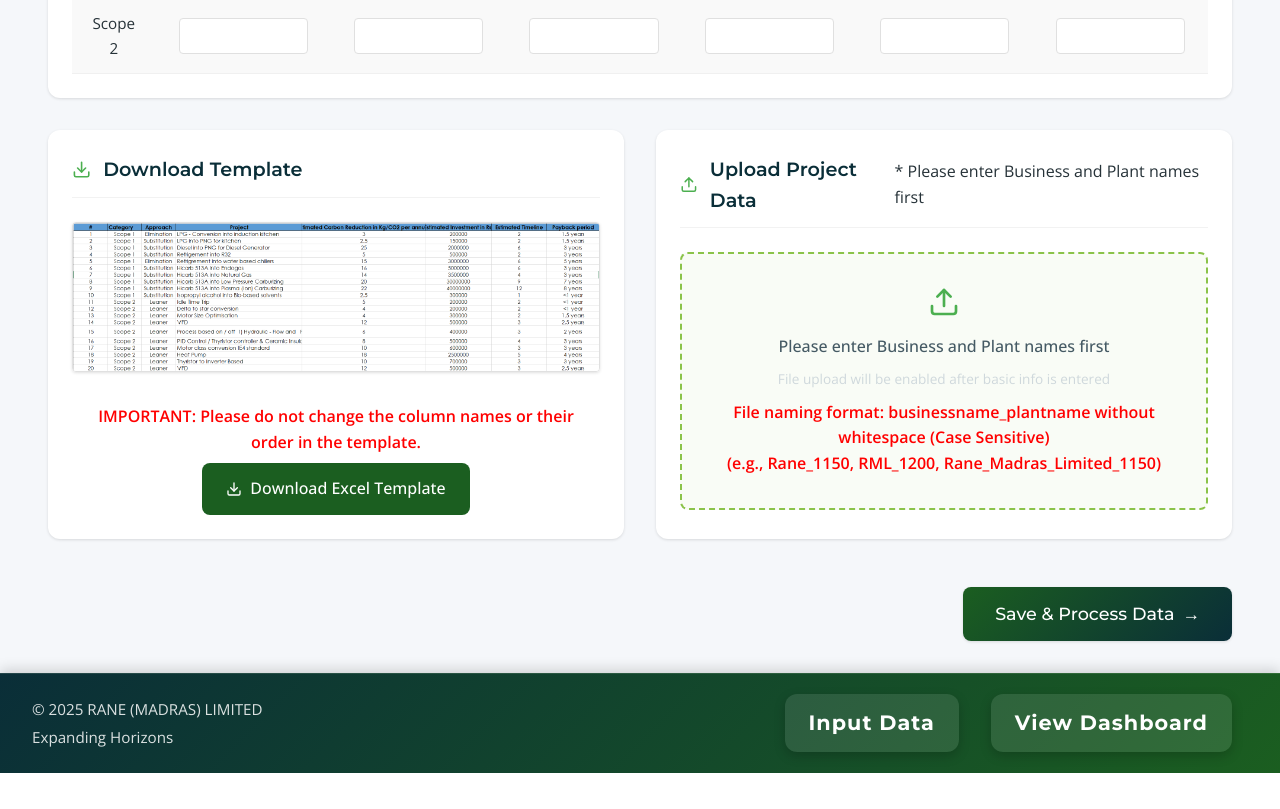
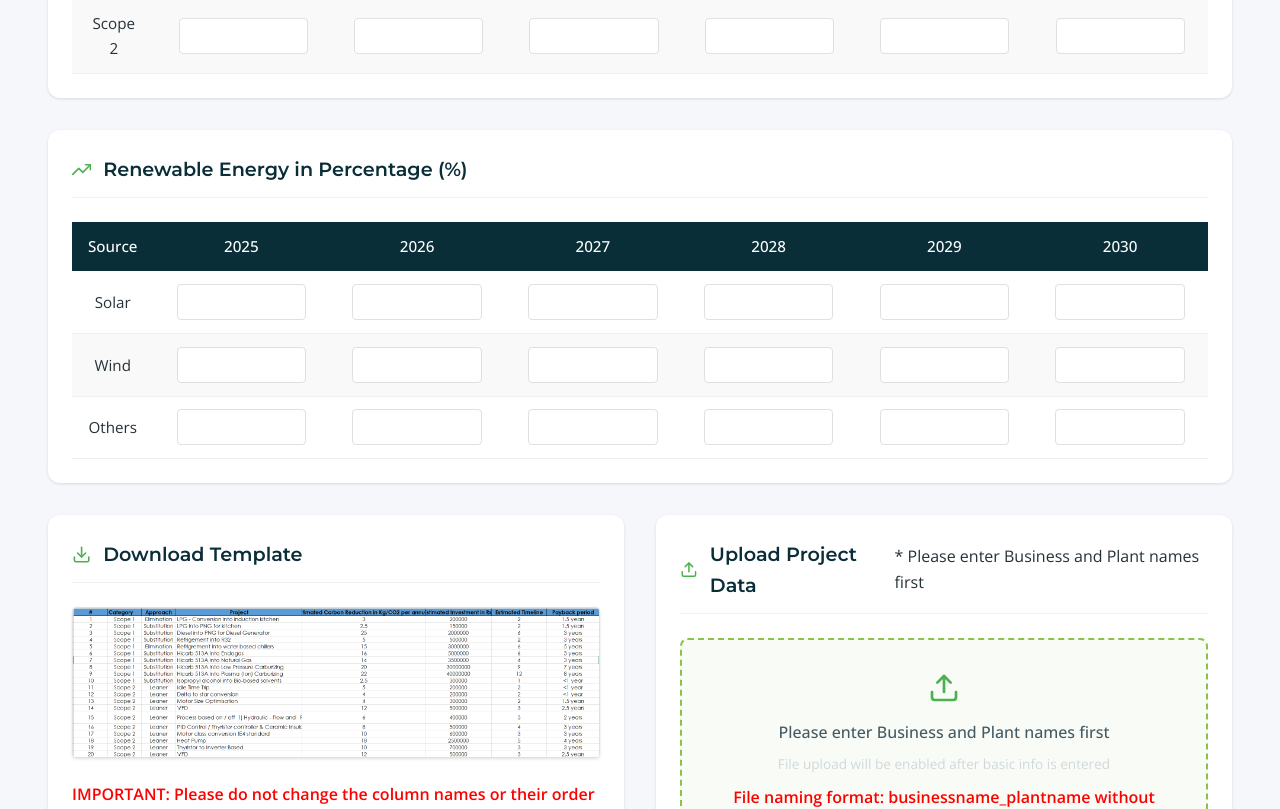
Before and after one commit to Jeyavarman-2005/carbon-emissions-app, a React (Create React App) app: page /input in a window 1280 px wide. Shown: the part 520-1329 px from the top of the page. Before the commit the page ends 1293 px from the top, so only its background shows below. Built offline with nearby package versions, Linux system fonts and the light colour scheme.

Commit message:
Add files via upload

```diff
--- a/src/pages/InputPage/InputPage.js
+++ b/src/pages/InputPage/InputPage.js
@@ -40,13 +40,22 @@ const InputPage = () => {
         formData.append(`scope2_${year}`, data[`scope2_${year}`] || 0);
       }
 
+       for (let year = 2025; year <= 2030; year++) {
+        formData.append(`solar_${year}`, data[`solar_${year}`] || 0);
+        formData.append(`wind_${year}`, data[`wind_${year}`] || 0);
+        formData.append(`others_${year}`, data[`others_${year}`] || 0);
+      }
+
       const result = await saveData(formData);
 
       if (result.success) {
-        alert('Data saved successfully to Google Sheets!');
-        navigate('/success'); // Optional: redirect to success page
-      } else {
-        alert('Error saving data: ' + (result.error || 'Unknown error'));
+      // Upload file if one was selected
+      if (file && result.plantId) {
+        await handleFileUpload(result.plantId);
+      }
+
+      alert('Data saved successfully to Database!');
+      navigate('/success');
     }
   } catch (error) {
     console.error('Submission error:', error);
@@ -72,7 +81,7 @@ const InputPage = () => {
     }
   };
 
-  const handleFileUpload = async () => {
+  const handleFileUpload = async (plantId) => {
   if (!formValid) {
     alert('Please enter Business Name and Plant Name first');
     return;
@@ -85,11 +94,16 @@ const InputPage = () => {
 
   try {
     setUploadStatus('uploading');
-      await uploadExcelFile(file, (progress) => {
+    const result = await uploadExcelFile(file, plantId, (progress) => {
       setUploadProgress(progress);
     });
+
+    if (result.success) {
       setUploadStatus('success');
       alert('File uploaded successfully!');
+    } else {
+      throw new Error('Upload failed');
+    }
   } catch (error) {
     console.error('Upload error:', error);
     setUploadStatus('error');
@@ -133,7 +147,7 @@ const InputPage = () => {
             </div>
           </section>
 
-          {/* Main Data Section - Only Emissions Table now */}
+           {/* Main Data Section */}
           <section className={styles.dataSection}>
             <div className={styles.emissionsCard}>
               <div className={styles.cardHeader}>
@@ -177,6 +191,76 @@ const InputPage = () => {
                             type="number"
                             step="0.01"
                             className={`${styles.tableInput} ${errors[`scope2_${year}`] ? styles.errorInput : ''}`}
+                          />
+                        </td>
+                      ))}
+                    </tr>
+                  </tbody>
+                </table>
+              </div>
+            </div>
+
+            {/* New Renewable Energy Table */}
+            <div className={`${styles.emissionsCard} ${styles.renewableCard}`}>
+              <div className={styles.cardHeader}>
+                <FiTrendingUp className={styles.cardIcon} />
+                <h3>Renewable Energy in Percentage (%)</h3>
+              </div>
+              <div className={styles.tableContainer}>
+                <table className={styles.emissionsTable}>
+                  <thead>
+                    <tr>
+                      <th>Source</th>
+                      {[2025,2026, 2027, 2028, 2029, 2030].map(year => (
+                        <th key={year}>{year}</th>
+                      ))}
+                    </tr>
+                  </thead>
+                  <tbody>
+                    <tr>
+                      <td>Solar</td>
+                      {[2025,2026, 2027, 2028, 2029, 2030].map(year => (
+                        <td key={`solar-${year}`}>
+                          <input
+                            {...register(`solar_${year}`, {
+                              min: { value: 0, message: "Must be positive" },
+                              max: { value: 100, message: "Cannot exceed 100%" }
+                            })}
+                            type="number"
+                            step="0.01"
+                            className={`${styles.tableInput} ${errors[`solar_${year}`] ? styles.errorInput : ''}`}
+                          />
+                        </td>
+                      ))}
+                    </tr>
+                    <tr>
+                      <td>Wind</td>
+                      {[2025,2026, 2027, 2028, 2029, 2030].map(year => (
+                        <td key={`wind-${year}`}>
+                          <input
+                            {...register(`wind_${year}`, {
+                              min: { value: 0, message: "Must be positive" },
+                              max: { value: 100, message: "Cannot exceed 100%" }
+                            })}
+                            type="number"
+                            step="0.01"
+                            className={`${styles.tableInput} ${errors[`wind_${year}`] ? styles.errorInput : ''}`}
+                          />
+                        </td>
+                      ))}
+                    </tr>
+                    <tr>
+                      <td>Others</td>
+                      {[2025,2026, 2027, 2028, 2029, 2030].map(year => (
+                        <td key={`others-${year}`}>
+                          <input
+                            {...register(`others_${year}`, {
+                              min: { value: 0, message: "Must be positive" },
+                              max: { value: 100, message: "Cannot exceed 100%" }
+                            })}
+                            type="number"
+                            step="0.01"
+                            className={`${styles.tableInput} ${errors[`others_${year}`] ? styles.errorInput : ''}`}
                           />
                         </td>
                       ))}
--- a/src/pages/InputPage/InputPage.module.css
+++ b/src/pages/InputPage/InputPage.module.css
@@ -285,13 +285,6 @@
   box-shadow: var(--shadow-sm);
 }
 
-.templateNote {
-  margin:0rem;
-  padding: 0.5rem;
-  text-align: center;
-  font-size: 1rem;
-}
-
 .downloadLink {
   display: flex;
   align-items: center;
```
Lines whose indentation alone changed are shown as unchanged.
